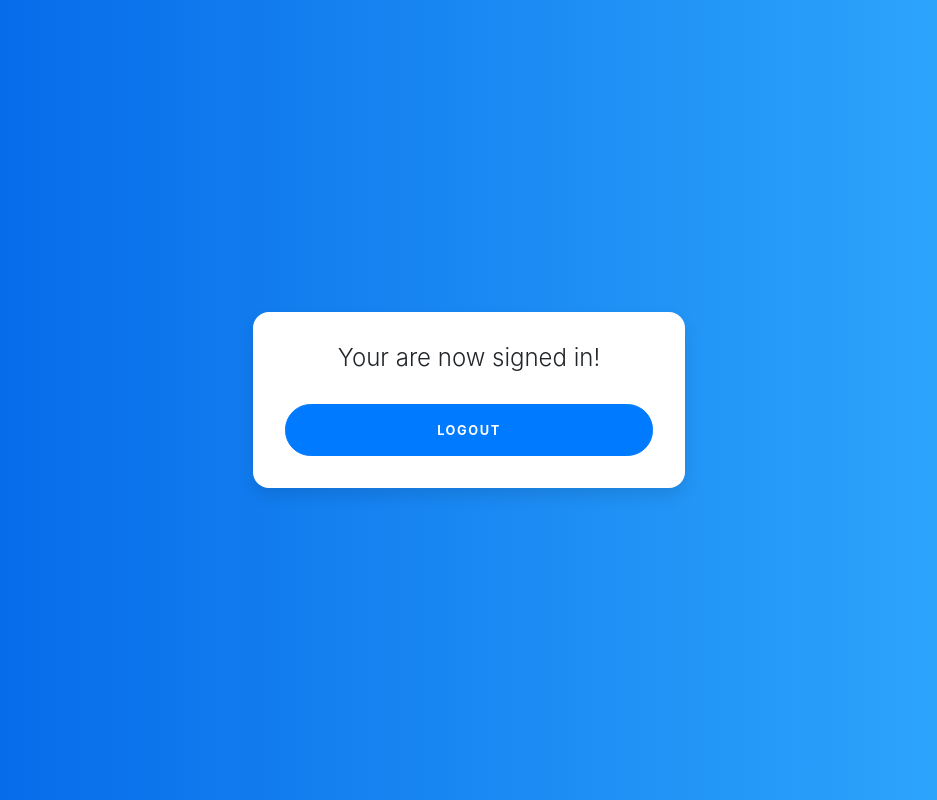
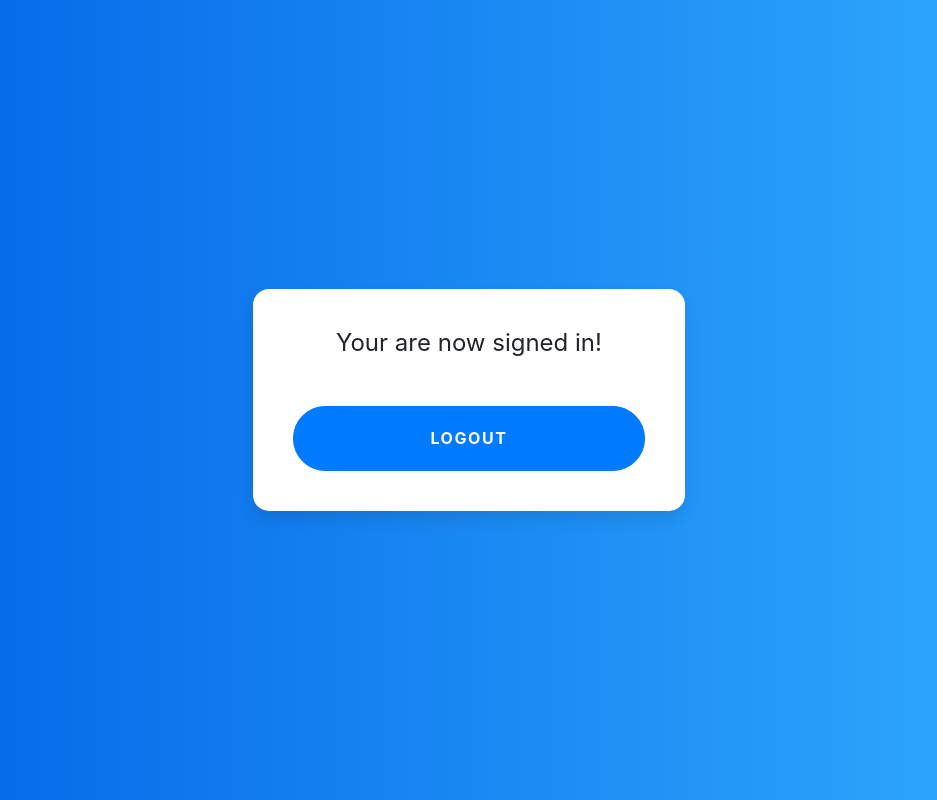
Before and after one commit to Bourn3x/Login-Logout-screen, a React (Create React App) app: page /home in a window 1280 px wide. Shown: the whole page, without its empty margins (171-1108 px from the left). Built offline with nearby package versions, Linux system fonts and the light colour scheme; sample sign-in values are in the browser's storage.

Commit message:
refactor: proper uses of rem and em

```diff
--- a/src/components/DashboardPage/style.css
+++ b/src/components/DashboardPage/style.css
@@ -7,16 +7,25 @@
 .card-signout {
   background-color: #fff;
   border: 0;
-  border-radius: 1rem;
-  box-shadow: 0 0.5rem 1rem 0 rgba(0, 0, 0, 0.1);
+  border-radius: 1em;
+  box-shadow: 0 0.5em 1em 0 rgba(0, 0, 0, 0.1);
+}
+
+.card-signout .card-body {
+  padding: 2.5em;
 }
 
 .card-signout .card-title {
-  margin-bottom: 2rem;
-  font-weight: 300;
+  margin-bottom: 2em;
+  font-weight: 400;
   font-size: 1.5rem;
 }
 
-.card-signout .card-body {
-  padding: 2rem;
+.btn {
+  font-size: 1rem;
+  border-radius: 2em;
+  letter-spacing: .1rem;
+  font-weight: bold;
+  padding: 1.2em;
+  transition: all 0.2s;
 }
--- a/src/components/LoginPage/style.css
+++ b/src/components/LoginPage/style.css
@@ -26,7 +26,7 @@
 }
 
 .btn {
-  font-size: 80%;
+  font-size: 1rem;
   border-radius: 2em;
   letter-spacing: .1rem;
   font-weight: bold;
```
